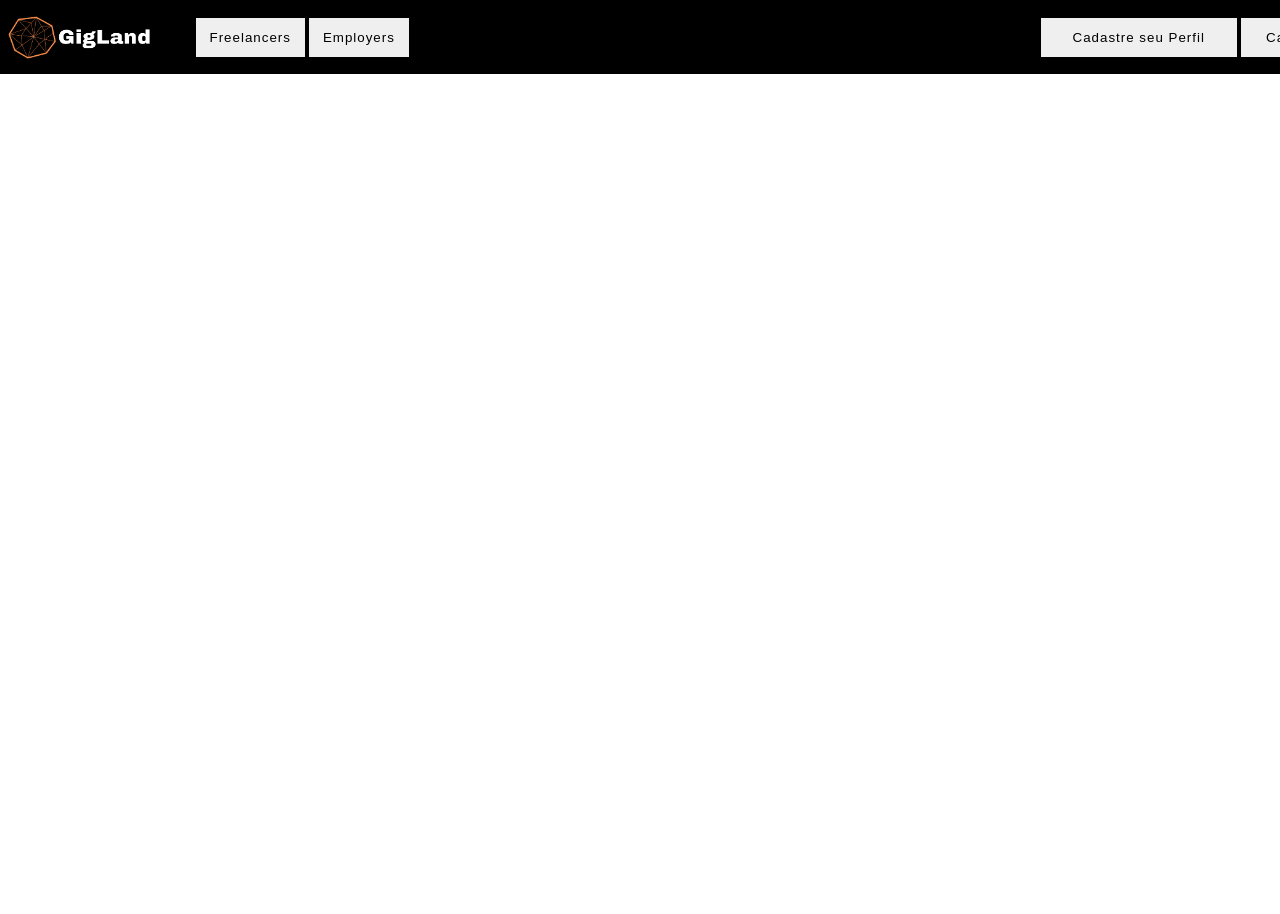
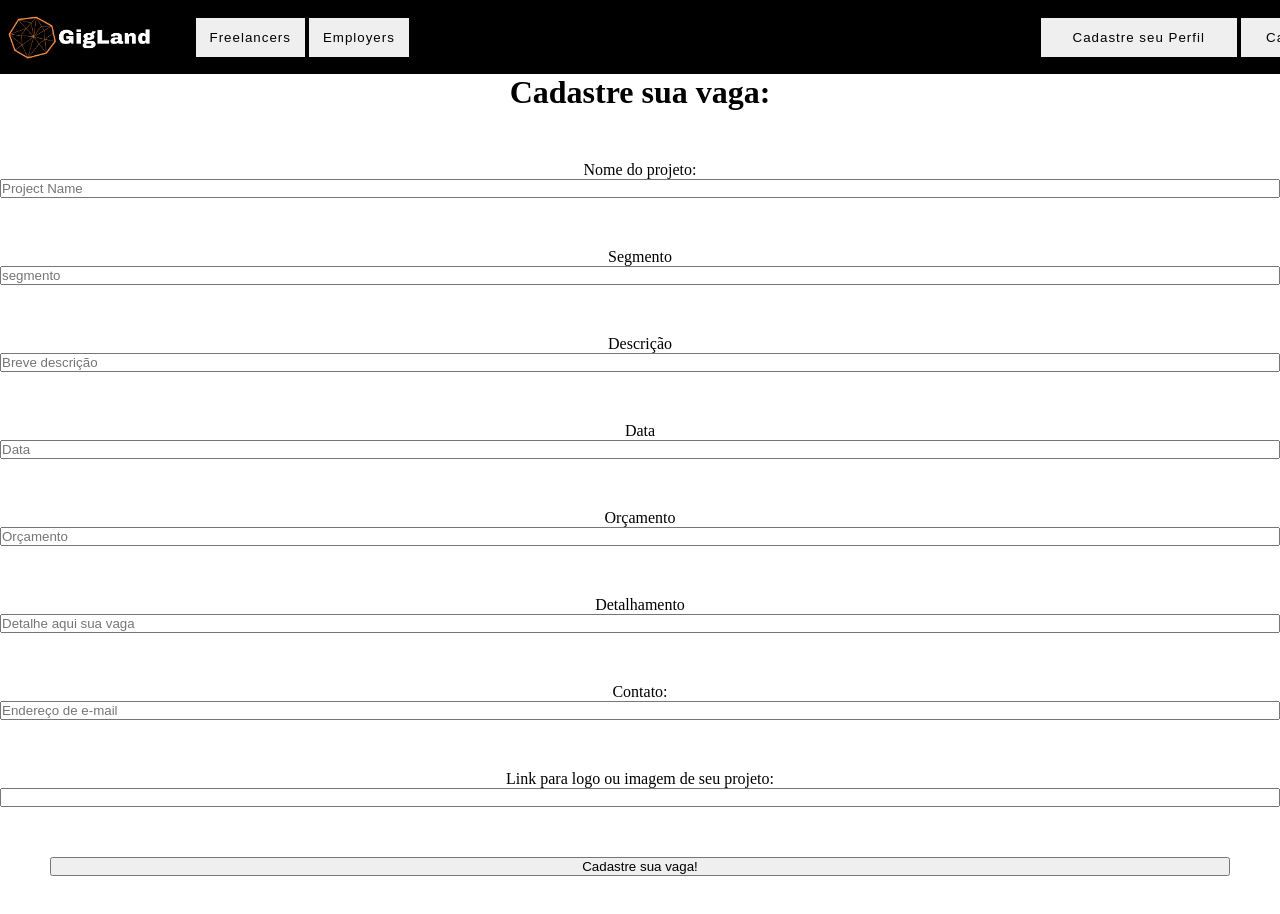
Before and after one commit to BrunoFilippini/projetct2-gigland, a React (Create React App) app: page /FormEmployer in a window 1280 px wide. Shown: the top 914 px of the page. Before the commit the page ends 800 px from the top, so only its background shows below. Built offline with nearby package versions, Linux system fonts and the light colour scheme.

Commit message:
FormEmployer commit

```diff
--- a/src/App.js
+++ b/src/App.js
@@ -4,6 +4,7 @@ import { NavBar } from "./components/NavBar/NavBar";
 import { Employers } from "./pages/Employers/Employers";
 import { Freelancers } from "./pages/Freelancers/Freelancers";
 import { FormFreelancer } from "./pages/FormFreelancer/FormFreelancer";
+import { FormEmployer} from "./pages/FormEmployer/FormEmployer";
 import { SearchBar } from "./components/SearchBar/SearchBar";
 import "./App.css";
 
@@ -16,6 +17,7 @@ function App() {
         <Route path="/Employers" element={<Employers />} />
         <Route path="/Freelancers" element={<Freelancers />} />
         <Route path="/FormFreelancer" element={<FormFreelancer />} />
+        <Route path="/FormEmployer" element={<FormEmployer />} />
         <Route path="/SearchBar" element={<SearchBar />} />
       </Routes>
     </BrowserRouter>
--- a/src/pages/FormEmployer/FormEmployer.js
+++ b/src/pages/FormEmployer/FormEmployer.js
@@ -0,0 +1,113 @@
+import styles from "./FormEmployer.module.css";
+import { useState } from "react";
+import axios from "axios";
+import { useNavigate } from "react-router-dom";
+
+export function FormEmployer() {
+    const goTo = useNavigate();
+    const [form, setForm] = useState({
+        nameProject: "",
+        area: "",
+        description: "",
+        startDate: "",
+        budget: "",
+        details: "",
+        contact: "",
+        img: "",
+  });
+
+  function handleChange(event) {
+    setForm({ ...form, [event.target.name]: event.target.value });
+    console.log(form);
+  }
+
+  async function handleSubmit(event) {
+    event.preventDefault();
+
+    for (let key in form) {
+      if (!form[key]) {
+        window.alert(`Gentileza preencher o campo ${key} corretamente`);
+        return;
+      }
+    }
+
+    try {
+    axios.post("https://ironrest.herokuapp.com/giglandGigs", form);
+    goTo(`/Freelancers`);
+    } catch (error) {
+      console.error(error);
+    }
+  }
+
+  return (
+    <>
+      <h1>Cadastre sua vaga:</h1>
+        <form onSubmit={handleSubmit}>
+            <div className={styles.form}>
+      <label htmlFor="nameProject">Nome do projeto:</label>
+      <input
+        id="nameProject"
+        placeholder="Project Name"
+        name="nameProject"
+        value={form.nameProject}
+        onChange={handleChange}
+      />
+
+      <label htmlFor="area">Segmento</label>
+      <input
+        id="area"
+        placeholder="segmento"
+        name="area"
+        value={form.area}
+        onChange={handleChange}
+      />
+      <label htmlFor="description">Descrição</label>
+      <input
+        id="description"
+        placeholder="Breve descrição"
+        name="description"
+        value={form.description}
+        onChange={handleChange}
+      />
+
+      <label htmlFor="startDate">Data</label>
+      <input
+        id="startDate"
+        placeholder="Data"
+        name="startDate"
+        value={form.startDate}
+        //type="radio"
+        onChange={handleChange}
+      />
+      <label htmlFor="budget">Orçamento</label>
+      <input
+        id="budget"
+        placeholder="Orçamento"
+        name="budget"
+        value={form.budget}
+        onChange={handleChange}
+      />
+      <label htmlFor="details">Detalhamento</label>
+      <input
+        id="details"
+        placeholder="Detalhe aqui sua vaga"
+        name="details"
+        value={form.details}
+        onChange={handleChange}
+      />
+      <label htmlFor="contact">Contato:</label>
+      <input
+        id="contact"
+        placeholder="Endereço de e-mail"
+        name="contact"
+        value={form.contact}
+        onChange={handleChange}
+      />
+      <label htmlFor="img">Link para logo ou imagem de seu projeto:</label>
+      <input id="img" name="img" value={form.img} onChange={handleChange} />
+      <button type="submit">Cadastre sua vaga!</button>
+      </div>
+    </form>
+    </>
+  );
+}
--- /dev/null
+++ b/src/pages/FormEmployer/FormEmployer.module.css
@@ -0,0 +1,19 @@
+.form {
+    display: flex;
+    flex-direction: column;
+    /*margin: 0 800px 0 800px;*/
+  }
+  .form label {
+    display: flex;
+    justify-content: center;
+    padding-top: 50px;
+  }
+
+  .form button {
+    margin: 50px;
+  }
+
+  h1 {
+    display: flex;
+    justify-content: center;
+  }
```
